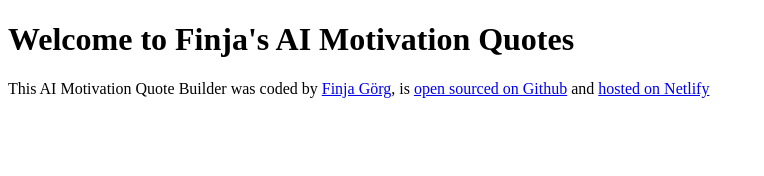
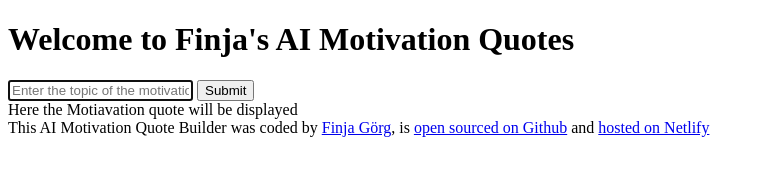
Before and after one commit to finjagrg/ai-motivation-quotes, a plain HTML site: page index.html in a window 1280 px wide. Shown: the whole page, without its empty margins (0-764 px from the left). Drawn offline with Linux system fonts and the light colour scheme.

Commit message:
added basic html structure

```diff
--- a/index.html
+++ b/index.html
@@ -8,6 +8,19 @@
   </head>
   <body>
     <h1>Welcome to Finja's AI Motivation Quotes</h1>
+    <main>
+      <form action="">
+        <input
+          type="text"
+          placeholder="Enter the topic of the motivation quote"
+          autofocus
+          required
+          autocomplete="off"
+        />
+        <input type="submit" />
+      </form>
+      <div>Here the Motiavation quote will be displayed</div>
+    </main>
     <footer>
       This AI Motivation Quote Builder was coded by
       <a href="https://github.com/finjagrg" target="_blank">Finja Görg</a>, is
```
